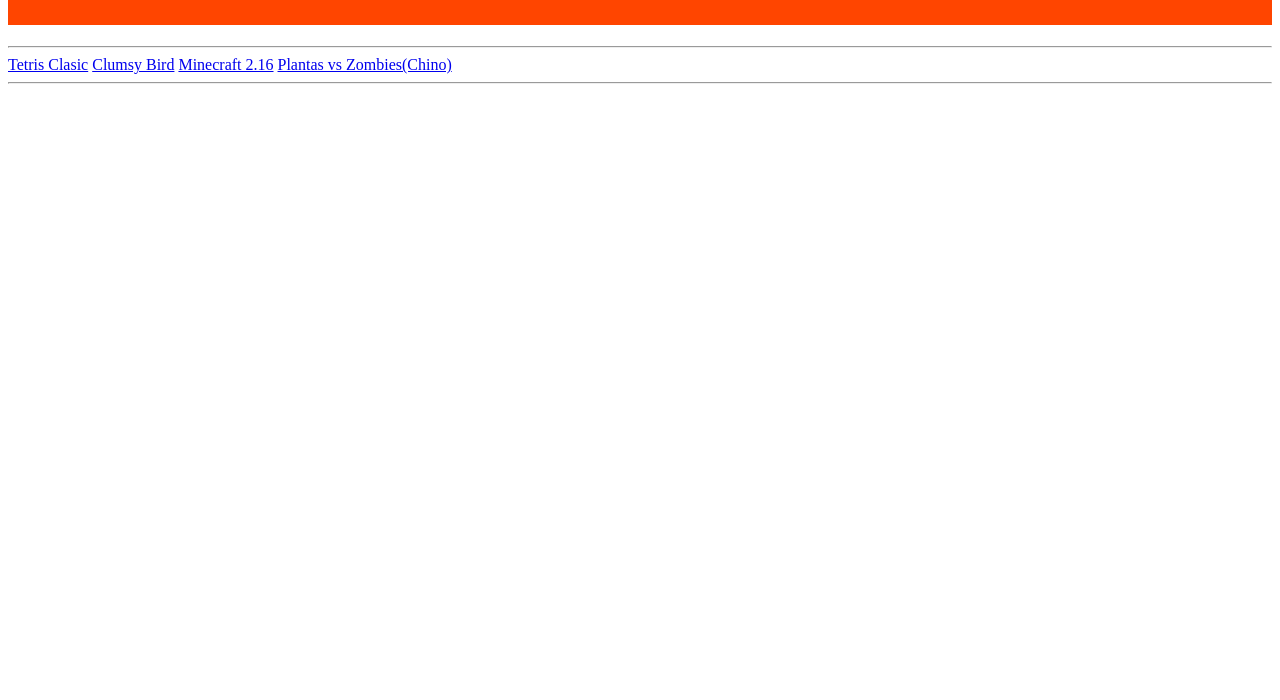
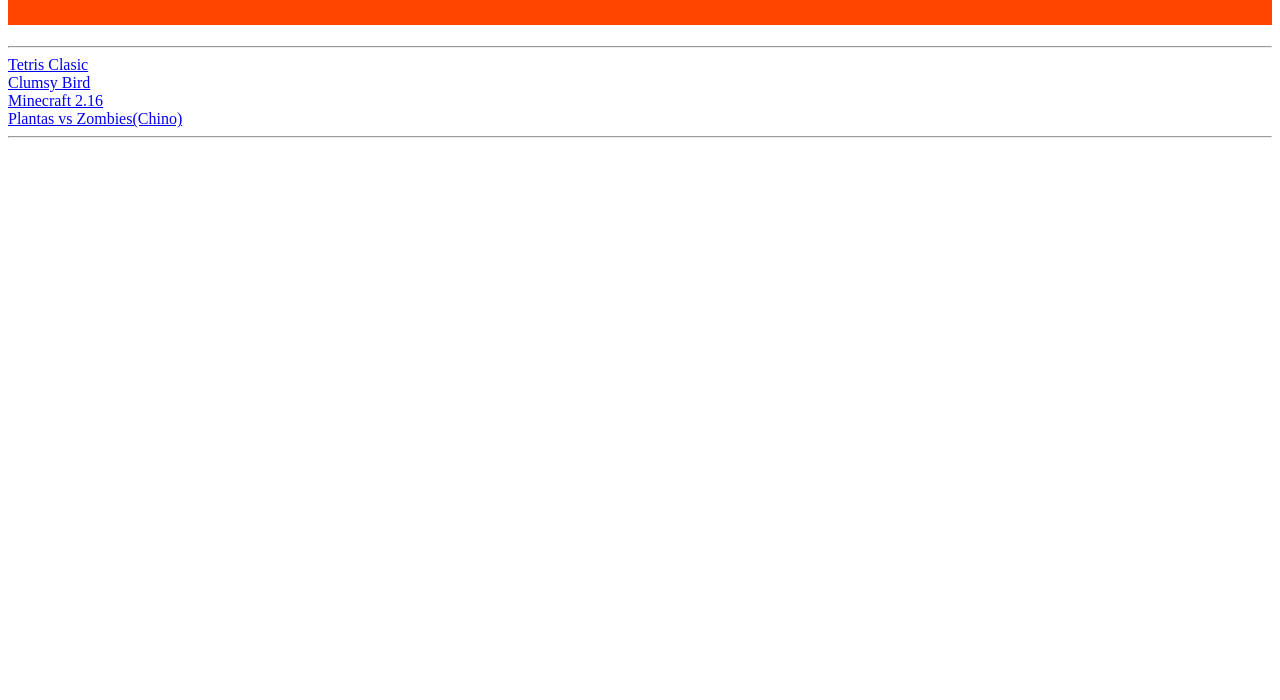
Before and after one commit to nil48f/nil48f.github.io, a plain HTML site: page games/index.html in a window 1280 px wide. Shown: the part 100-800 px from the top of the page. Drawn offline with Linux system fonts and the light colour scheme.

Commit message:
Add files via upload

```diff
--- a/games/index.html
+++ b/games/index.html
@@ -14,10 +14,10 @@
   <body>
     <h1>Jocs</h1>
     <hr>
-    <a href="classic-tetris-js-master">Tetris Clasic</a>
-    <a href="clumsy-bird-master">Clumsy Bird</a>
-		<a href="minecraft.html">Minecraft 2.16</a>
-		<a href="Plants-vs-Zombies-master">Plantas vs Zombies(Chino)</a>
+    <a href="classic-tetris-js-master">Tetris Clasic</a><br>
+    <a href="clumsy-bird-master">Clumsy Bird</a><br>
+    <a href="minecraft.html">Minecraft 2.16</a><br>
+    <a href="Plants-vs-Zombies-master">Plantas vs Zombies(Chino)</a><br>
     <hr>
   </body>
 </html>
```
Lines whose indentation alone changed are shown as unchanged.
